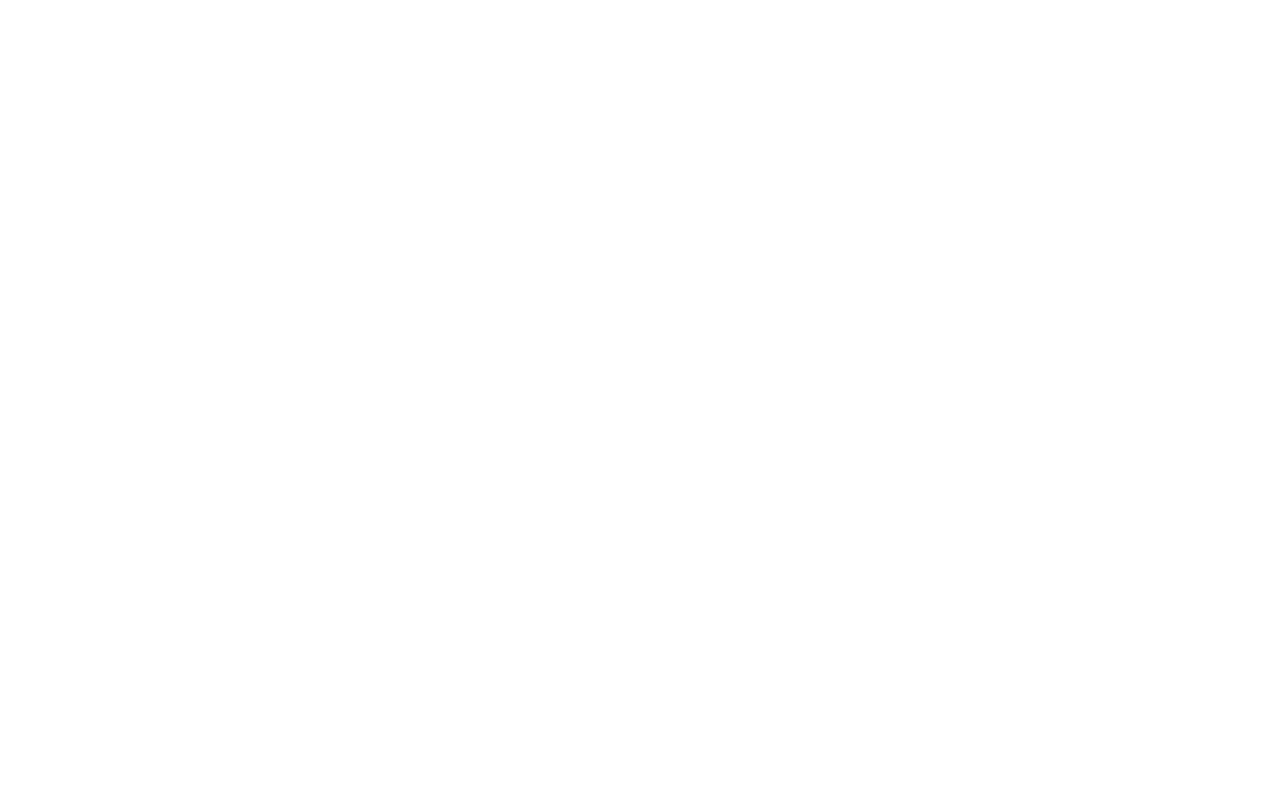
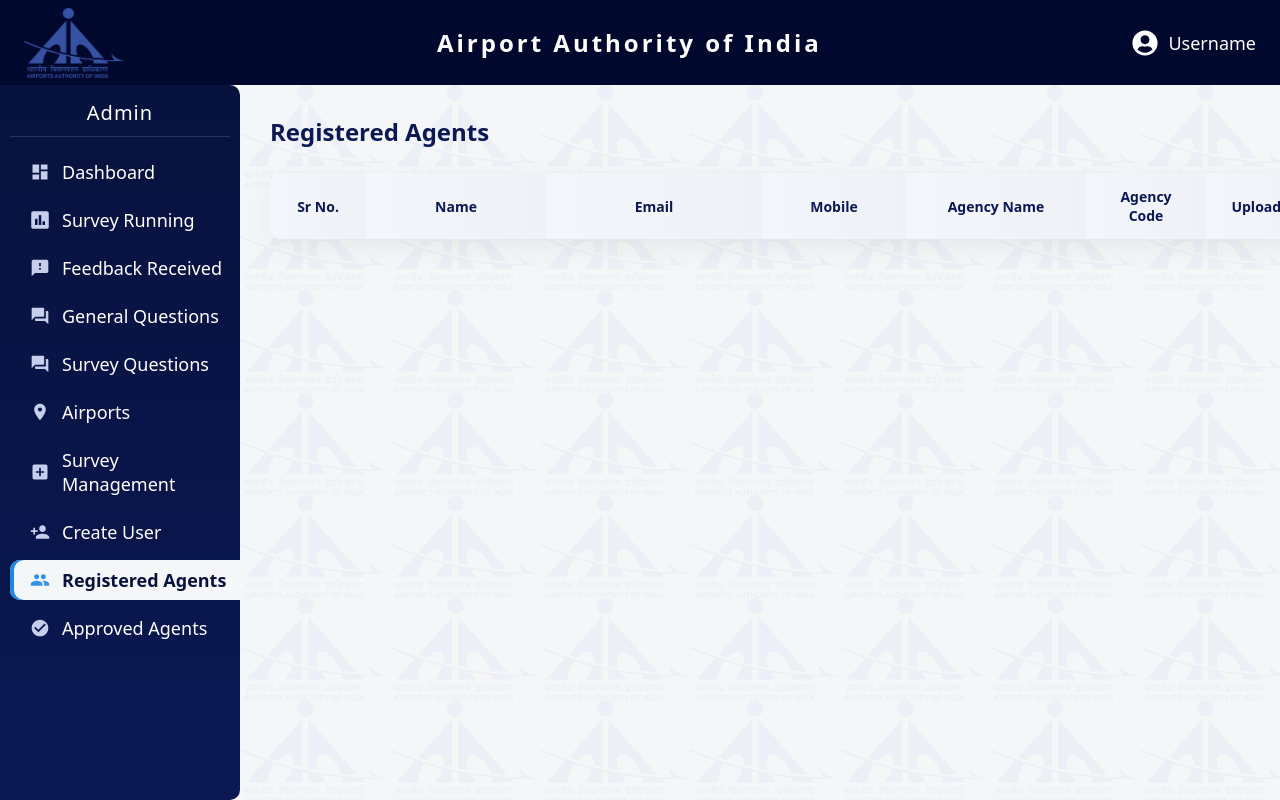
Before and after one commit to Talib-7/Airport_Authority_of_India, a React (Vite) app: page /registered-agents in a window 1280 px wide. Before the commit this address had no page. Built offline with nearby package versions, Linux system fonts and the light colour scheme.

Commit message:
changed RegisteredUsers -> RegisteredAgents

```diff
--- a/src/App.jsx
+++ b/src/App.jsx
@@ -8,8 +8,8 @@
 import SurveyQuestions from "./modules/surveyQuestions/SurveyQuestions";
 import SurveyRunning from "./modules/surveyRunning/SurveyRunning";
 import Airports from "./modules/airports/Airports";
-import RegisteredUsers from "./modules/registeredUsers/RegisteredUsers"
-import ApprovedUsers from "./modules/approvedUsers/ApprovedUsers"
+import RegisteredAgents from "./modules/registeredAgents/RegisteredAgents"
+import ApprovedAgents from "./modules/approvedAgents/ApprovedAgents"
 import CreateUser from "./modules/createUser/CreateUser";
 
 function App() {
@@ -17,15 +17,15 @@
 
     <Routes>
 
-      <Route path="/login" element={<LoginPage />} />
+      <Route path="/" element={<LoginPage />} />
       <Route path="/register" element={<RegisterPage />} />
       <Route path="/forgot" element={<ForgotPasswordPage/>}/>
       <Route path="/dashboard" element={<Dashboard />} />
       <Route path="/survey-questions" element={<SurveyQuestions />} />
       <Route path="/survey-running" element={<SurveyRunning />} />
       <Route path="/airports" element={<Airports />} />
-      <Route path="/registered-users" element={<RegisteredUsers />} />
-      <Route path="/approved-users" element={<ApprovedUsers />} />
+      <Route path="/registered-agents" element={<RegisteredAgents />} />
+      <Route path="/approved-agents" element={<ApprovedAgents />} />
       <Route path="/create-user" element={<CreateUser />} />
     </Routes>
 
--- a/src/modules/approvedUsers/ApprovedUsers.jsx
+++ b/src/modules/approvedAgents/ApprovedAgents.jsx
@@ -1,13 +1,13 @@
 import { useState, useEffect } from "react";
 import Layout from "../layout/Layout";
-import "./approvedUsers.css";
+import "./approvedAgents.css";
 
-const ApprovedUsers = () => {
+const ApprovedAgents = () => {
 
   const [userList, setUserList] = useState([]);
 
   useEffect(() => {
-    const storedApproved = JSON.parse(localStorage.getItem("approvedUsers")) || [];
+    const storedApproved = JSON.parse(localStorage.getItem("approvedAgents")) || [];
     setUserList(storedApproved);
   }, []);
 
@@ -17,12 +17,12 @@
 
     const updated = userList.filter((_, i) => i !== index);
     setUserList(updated);
-    localStorage.setItem("approvedUsers", JSON.stringify(updated));
+    localStorage.setItem("approvedAgents", JSON.stringify(updated));
   };
 
   return (
     <Layout>
-      <h2>Approved Users</h2>
+      <h2>Approved Agents</h2>
 
       <table className="approved-table">
         <thead>
@@ -63,4 +63,4 @@
   );
 };
 
-export default ApprovedUsers;
+export default ApprovedAgents;
--- a/src/modules/registeredUsers/RegisteredUsers.jsx
+++ b/src/modules/registeredAgents/RegisteredAgents.jsx
@@ -1,13 +1,13 @@
 import { useState, useEffect } from "react";
 import Layout from "../layout/Layout";
-import "./registeredUsers.css";
+import "./registeredAgents.css";
 
-const RegisteredUsers = () => {
+const registeredAgents = () => {
 
   const [users, setUsers] = useState([]);
 
   useEffect(() => {
-    const storedUsers = JSON.parse(localStorage.getItem("registeredUsers")) || [];
+    const storedUsers = JSON.parse(localStorage.getItem("registeredAgents")) || [];
     setUsers(storedUsers);
   }, []);
 
@@ -15,13 +15,13 @@
     const user = users[index];
 
     // Move to Approved
-    const approved = JSON.parse(localStorage.getItem("approvedUsers")) || [];
+    const approved = JSON.parse(localStorage.getItem("approvedAgents")) || [];
     localStorage.setItem("approvedUsers", JSON.stringify([...approved, user]));
 
     // Remove from Registered
     const updatedUsers = users.filter((_, i) => i !== index);
     setUsers(updatedUsers);
-    localStorage.setItem("registeredUsers", JSON.stringify(updatedUsers));
+    localStorage.setItem("registeredAgents", JSON.stringify(updatedUsers));
   };
 
   const handleReject = (index) => {
@@ -32,7 +32,7 @@
 
     const updatedUsers = users.filter((_, i) => i !== index);
     setUsers(updatedUsers);
-    localStorage.setItem("registeredUsers", JSON.stringify(updatedUsers));
+    localStorage.setItem("registeredAgents", JSON.stringify(updatedUsers));
   };
 
   const previewFile = (fileData) => {
@@ -48,7 +48,7 @@
 
   return (
     <Layout>
-      <h2>Registered Users</h2>
+      <h2>Registered Agents</h2>
 
       <table className="registered-table">
         <thead>
@@ -106,4 +106,4 @@
   );
 };
 
-export default RegisteredUsers;
+export default registeredAgents;
--- a/src/modules/topbar+sidebar/components/Sidebar.jsx
+++ b/src/modules/topbar+sidebar/components/Sidebar.jsx
@@ -115,20 +115,20 @@
           )}
         </NavLink>
 
-        <NavLink to="/registered-users" style={{ textDecoration: "none", color: "inherit" }}>
+        <NavLink to="/registered-agents" style={{ textDecoration: "none", color: "inherit" }}>
           {({ isActive }) => (
             <li className={isActive ? "active" : ""}>
               <MdPeople className="menu-icon" />
-              Registered Users
+              Registered Agents
             </li>
           )}
         </NavLink>
 
-        <NavLink to="/approved-users" style={{ textDecoration: "none", color: "inherit" }}>
+        <NavLink to="/approved-agents" style={{ textDecoration: "none", color: "inherit" }}>
           {({ isActive }) => (
             <li className={isActive ? "active" : ""}>
               <MdCheckCircle className="menu-icon" />
-              Approved Users
+              Approved Agents
             </li>
           )}
         </NavLink>
```
Also changed, not shown: src/modules/approvedAgents/approvedAgents.css (renamed from src/modules/approvedUsers/approvedUsers.css), src/modules/registeredAgents/registeredAgents.css (renamed from src/modules/registeredUsers/registeredUsers.css).
